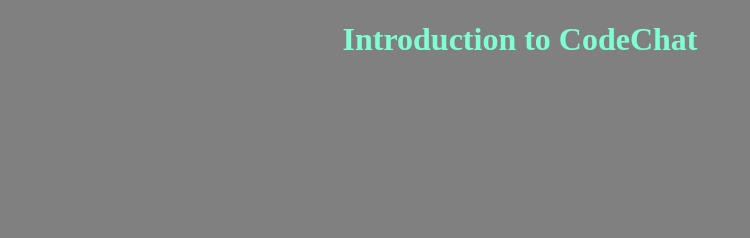
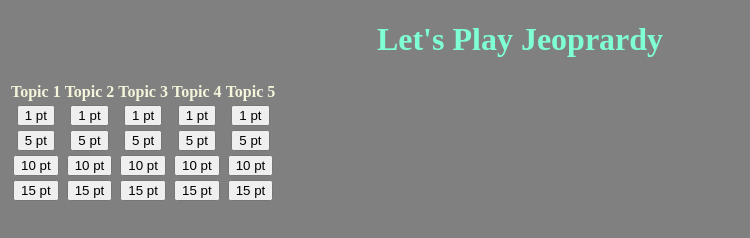
Before and after one commit to bjones1/Firmware_game_project, a plain HTML site: page Intro.html in a window 1280 px wide. Shown: the whole page, without its empty margins (0-750 px from the left). Drawn offline with Linux system fonts and the light colour scheme.

Commit message:
update intro
added button table

```diff
--- a/Intro.html
+++ b/Intro.html
@@ -4,7 +4,46 @@
         <link rel="stylesheet" href="style.css">
         <!-- The code above is to link to the style sheet for this project-->
         <meta charset=" utf-8">
-        <title>Firmware Guide_Introduction</title>
+        <title>Firmware Guide_Jeoprardy_G1</title>
     </head>
     <body>
-      <h1> Introduction to CodeChat </h>
+      <h1> Let's Play Jeoprardy </h1>
+
+
+            <table>
+                <tr>
+                  <th>Topic 1</th>
+                  <th>Topic 2</th>
+                  <th>Topic 3</th>
+                  <th>Topic 4</th>
+                  <th>Topic 5</th>
+                </tr>
+                <tr>
+                  <td><button onclick="Game1_topic1_1pt.html">1 pt</button></td>
+                  <td><button>1 pt</button></td>
+                  <td><button>1 pt</button></td>
+                  <td><button>1 pt</button></td>
+                  <td><button>1 pt</button></td>
+                </tr>
+                <tr>
+                    <td><button>5 pt</button></td>
+                    <td><button>5 pt</button></td>
+                    <td><button>5 pt</button></td>
+                    <td><button>5 pt</button></td>
+                    <td><button>5 pt</button></td>
+                </tr>
+                <tr>
+                    <td><button>10 pt</button></td>
+                    <td><button>10 pt</button></td>
+                    <td><button>10 pt</button></td>
+                    <td><button>10 pt</button></td>
+                    <td><button>10 pt</button></td>
+                </tr>
+                <tr>
+                    <td><button>15 pt</button></td>
+                    <td><button>15 pt</button></td>
+                    <td><button>15 pt</button></td>
+                    <td><button>15 pt</button></td>
+                    <td><button>15 pt</button></td>
+                </tr>
+              </table>
```
